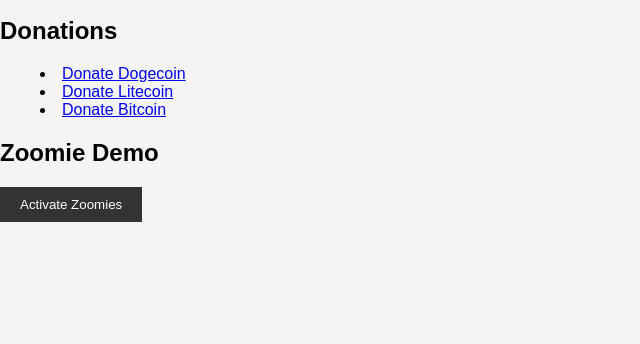
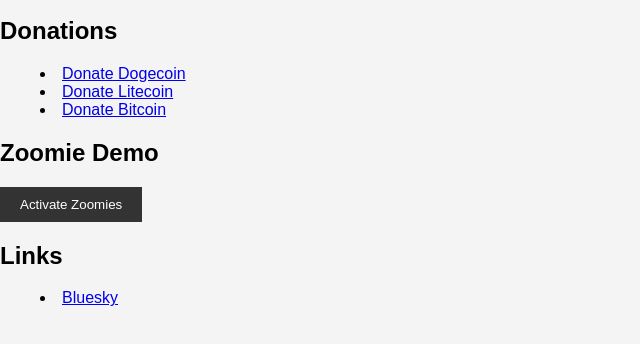
Before and after one commit to Norder1245/CatZoomies, a plain HTML site: page index.html in a window 1280 px wide. Shown: the part 74-418 px from the top of the page, without its empty margins (0-640 px from the left). Drawn offline with Linux system fonts and the light colour scheme.

Commit message:
Add links section with Bluesky profile in index.html

```diff
--- a/index.html
+++ b/index.html
@@ -19,3 +19,9 @@ function giveZoomies() {
     alert("Your cat is now zooming!");
 }
 </script>
+
+<h2>Links</h2>
+
+<menu>
+    <li><a href="https://bsky.app/profile/kitten1233142.bsky.social">Bluesky</a></li>
+</menu>
```
